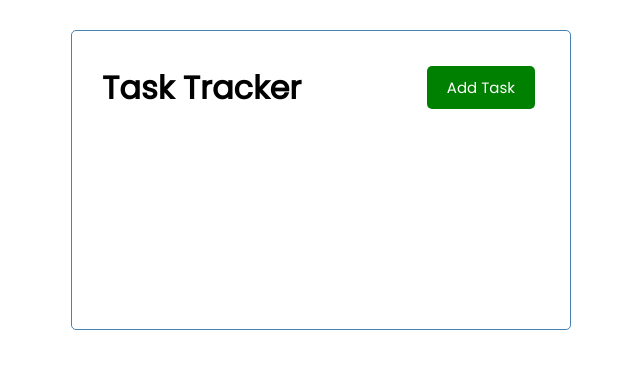
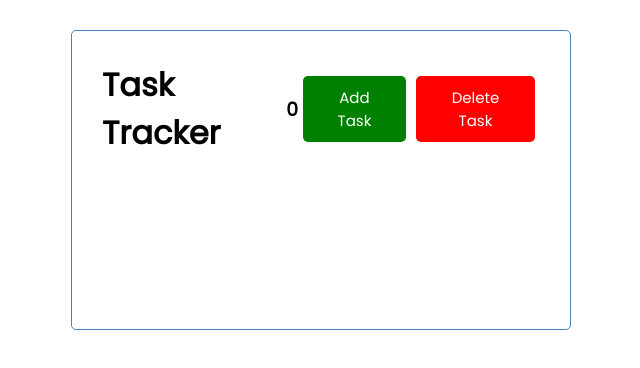
Before and after one commit to Iqbalshahzad96/Task-Traker-VueJS, a Vue app: page / in a window 1280 px wide. Shown: the top 368 px of the page, without its empty margins (319-959 px from the left). Built offline with nearby package versions, Linux system fonts and the light colour scheme.

Commit message:
Added dummy Buttons and methods for click events

```diff
--- a/src/components/Button.vue
+++ b/src/components/Button.vue
@@ -13,8 +13,7 @@
   },
   methods: {
     onClick() {
-        console.log('click')
-    //   this.$emit('btn-click')
+      this.$emit('btn-click')
     },
   },
 }
--- a/src/components/Header.vue
+++ b/src/components/Header.vue
@@ -1,7 +1,13 @@
 <template>
     <header>
         <h1>{{ title }}</h1>
-        <Button text='Add Task' color='green'/>
+        <h3>{{ count }}</h3>
+        <Button
+        @btn-click="addTask()"
+        text='Add Task' color='green'/>
+        <Button
+        @btn-click="deleteTask()"
+        text='Delete Task' color='red'/>
     </header>
 </template>
 
@@ -13,8 +19,21 @@
     props: {
         title: String,
     },
+    data() {
+        return {
+            count : 0
+        }
+    },
     components: {
         Button,
+    },
+    methods: {
+        addTask() {
+            this.count += 1
+        },
+        deleteTask() {
+            this.count -= 1
+        },
     },
 }
 </script>
```
